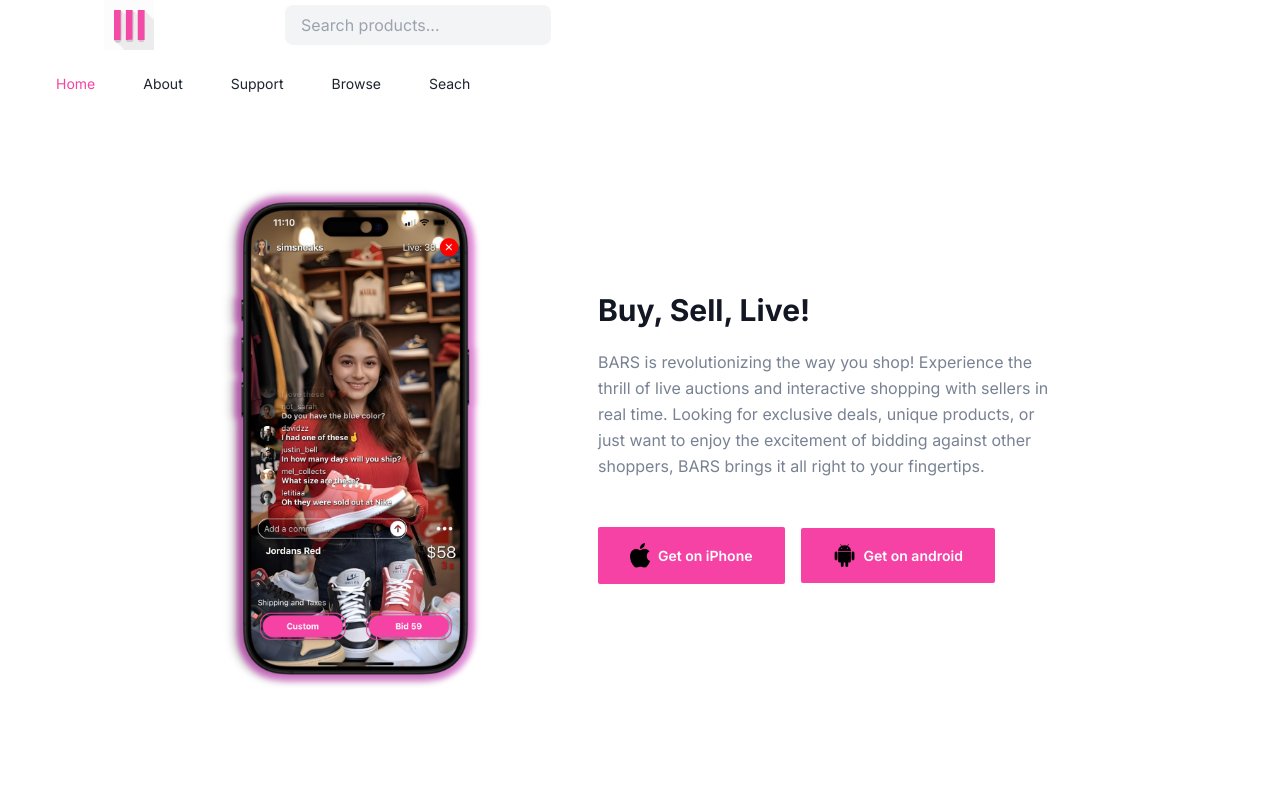
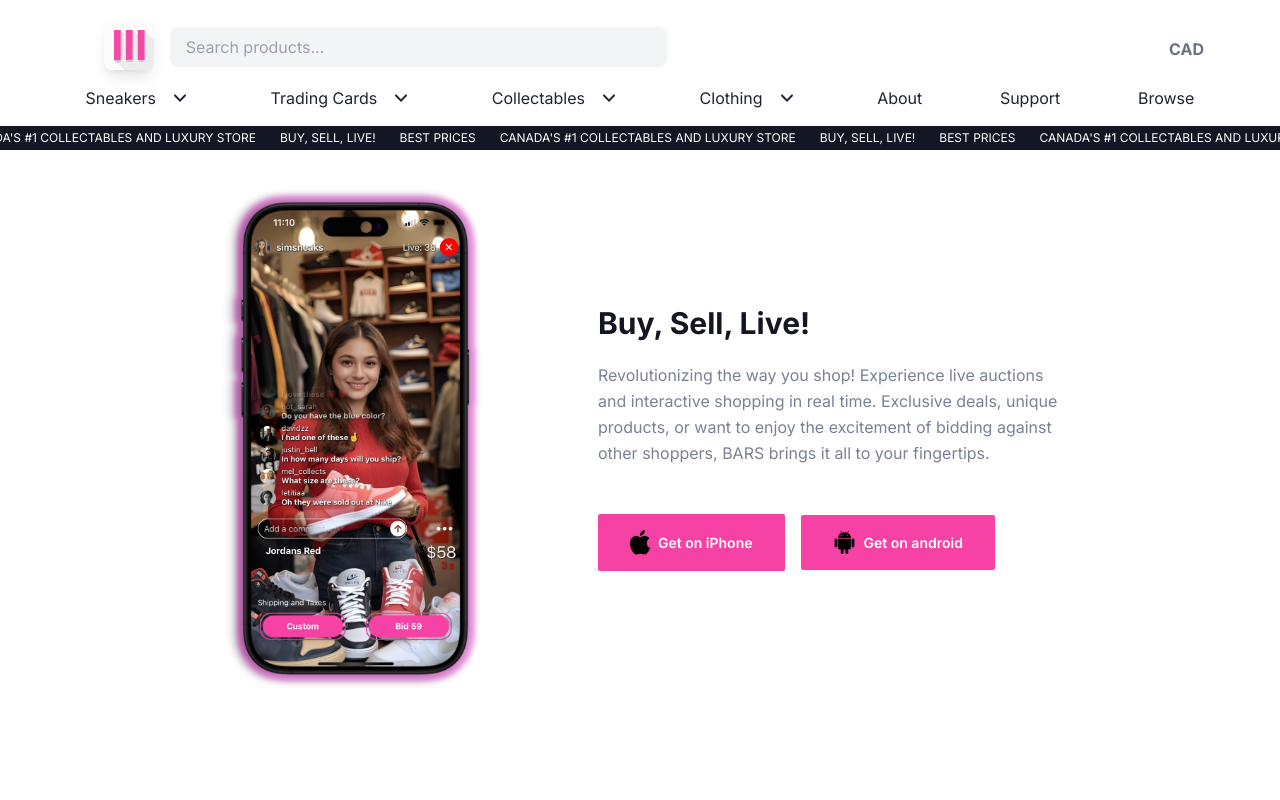
Before and after one commit to simhayer/Website_new2, a Next.js app: page / in a window 1280 px wide. Shown: the top 800 px of the page. Built offline with nearby package versions, Linux system fonts and the light colour scheme.

Commit message:
the browse page now working, search working

```diff
--- a/src/components/Browse/index.tsx
+++ b/src/components/Browse/index.tsx
@@ -1,157 +1,184 @@
-'use client'
+"use client";
 
-import React, { useState, useEffect } from 'react';
-import axios from 'axios';
-import { apiEndpoints, baseURL, productTypes } from '../../Resources/Constants';
+import React, { useState, useEffect } from "react";
+import axios from "axios";
+import { apiEndpoints, baseURL, productTypes } from "../../Resources/Constants";
+import { useSearchParams } from "next/navigation";
 
-// Fetch Listings API Call
-const fetchListings = async (pageNum = 1, searchValue = '', selectedTab = 'All') => {
+// Loading Indicator Component
+const LoadingDots = () => (
+  <div className="mt-4 flex items-center justify-center">
+    <span className="dot bg-gray-500"></span>
+    <span className="dot bg-gray-500"></span>
+    <span className="dot bg-gray-500"></span>
+    <style jsx>{`
+      .dot {
+        height: 7px;
+        width: 7px;
+        margin: 0 5px;
+        border-radius: 50%;
+        animation: blink 1.5s infinite;
+      }
+      .dot:nth-child(2) {
+        animation-delay: 0.3s;
+      }
+      .dot:nth-child(3) {
+        animation-delay: 0.6s;
+      }
+      @keyframes blink {
+        0%,
+        80%,
+        100% {
+          opacity: 0;
+        }
+        40% {
+          opacity: 1;
+        }
+      }
+    `}</style>
+  </div>
+);
+
+const fetchListings = async (
+  pageNum = 1,
+  searchValue = "",
+  selectedTab = "All",
+) => {
   try {
-    console.log('Fetching listings...');
-    console.log('Selected Tab:', selectedTab);
-    console.log('Search Value:', searchValue);
-    console.log('Page:', pageNum);
-
-    const response = await axios.post(`${baseURL}${apiEndpoints.getAllListingsByPage}`, {
+    const response = await axios.post(
+      `${baseURL}${apiEndpoints.getAllListingsByPage}`,
+      {
         page: pageNum,
-      limit: 10,
+        limit: 30,
         search: searchValue,
         type: selectedTab,
-    });
-
-    console.log('Fetched Data:', response.data.listings);
+      },
+    );
     return response.data.listings;
   } catch (error) {
-    console.error('Error fetching listings:', error);
+    console.error("Error fetching listings:", error);
     return [];
   }
 };
 
 const ListListings = () => {
-  console.log('hereeee');
-
-  const [tabs] = useState(['All', ...productTypes]);
+  const [tabs] = useState(["All", ...productTypes]);
   const [listings, setListings] = useState([]);
   const [page, setPage] = useState(1);
-  const [selectedTab, setSelectedTab] = useState('All');
-  const [search, setSearch] = useState('');
-  const [searchInput, setSearchInput] = useState('');
+  const [selectedTab, setSelectedTab] = useState("All");
   const [loading, setLoading] = useState(false);
   const [hasMore, setHasMore] = useState(true);
 
-  console.log('here2')
+  const searchParams = useSearchParams();
+  const searchQuery = searchParams.get("search");
 
-  // Load Listings
   const loadListings = async (reset = false, newPage = 1) => {
     setLoading(true);
-    console.log('Loading listings for page:', newPage);
-
-    const data = await fetchListings(newPage, search, selectedTab);
+    const data = await fetchListings(newPage, searchQuery, selectedTab);
 
     if (reset) {
-      setListings(data); // Replace all listings on reset
+      setListings(data); // Replace listings
     } else {
-      setListings(prev => [...prev, ...data]); // Append more listings
+      setListings((prev) => [...prev, ...data]); // Append listings
     }
 
-    setHasMore(data.length > 0); // Update 'hasMore' if more items are available
+    setHasMore(data.length > 0); // Check if more items exist
     setLoading(false);
   };
 
-  // Handle Tab or Search Change
   useEffect(() => {
-    setPage(1); // Reset page to 1
-    loadListings(true, 1); // Reset listings
-  }, [selectedTab, search]); // Trigger only on tab or search changes
+    setPage(1);
+    loadListings(true, 1);
+  }, [selectedTab, searchQuery]);
 
-  useEffect(() => {
-    console.log('Is Window Defined:', typeof window !== 'undefined'); // Always true here
-    console.log('inconsole log');
-  }, []);
-
-  console.log('Is Window Defined:', typeof window !== 'undefined');
-
-  useEffect(() => {
-    console.log('inconsole log');
-  }, [])
-
-  console.log('here3')
-
-  // Search Handler
-  const handleSearch = () => {
-    setSearch(searchInput); // Trigger search
-  };
-
-  // Load More Handler
   const handleLoadMore = async () => {
     if (hasMore && !loading) {
-      const nextPage = page + 1; // Calculate next page directly
-      console.log('Loading more items for page:', nextPage);
-      await loadListings(false, nextPage); // Pass incremented page directly
-      setPage(nextPage); // Update state after fetch
+      const nextPage = page + 1;
+      await loadListings(false, nextPage);
+      setPage(nextPage);
     }
   };
 
-  console.log('here4')
+  const handleClearAll = async () => {
+    const queryParams = new URLSearchParams(searchParams.toString());
+    queryParams.delete("search");
+    window.history.replaceState(null, "", `?${queryParams.toString()}`);
+  };
 
   return (
-    <div className="min-h-screen bg-gray-100 p-4 mt-20">
-      {/* Search Bar */}
-      <div className="flex items-center space-x-2 mb-6">
-        <input
-          type="text"
-          placeholder="Search products..."
-          value={searchInput}
-          onChange={(e) => setSearchInput(e.target.value)}
-          className="flex-1 px-4 py-2 border rounded-lg focus:ring focus:ring-pink-400"
-        />
-        <button
-          onClick={handleSearch}
-          className="px-6 py-2 bg-pink-500 text-white rounded-lg hover:bg-pink-600"
-        >
-          Search
-        </button>
-      </div>
-
-      {/* Tabs */}
-      <div className="flex flex-wrap gap-2 mb-6">
-        {tabs.map(tab => (
+    <div className="mt-40 min-h-screen bg-white p-4">
+      <div className="mx-auto flex max-w-screen-xl">
+        {/* Category Tabs */}
+        <div className="hidden w-1/4 p-4 sm:block">
+          <p className="text-md my-3 font-bold">Categories</p>
+          <div className="mb-6 flex flex-col gap-2">
+            {tabs.map((tab) => (
               <button
                 key={tab}
                 onClick={() => setSelectedTab(tab)}
-            className={`px-4 py-2 rounded-lg ${
-              selectedTab === tab ? 'bg-pink-500 text-white' : 'bg-white hover:bg-gray-200'
+                className={`w-full rounded-lg py-1 text-left text-sm ${
+                  selectedTab === tab
+                    ? "font-bold"
+                    : "font-light hover:font-semibold"
                 }`}
               >
                 {tab}
               </button>
             ))}
           </div>
+        </div>
 
         {/* Listings */}
-      <div className="grid grid-cols-2 sm:grid-cols-4 lg:grid-cols-6 gap-4 mx-auto max-w-screen-xl">
-        {listings.map(item => (
-          <div key={item._id} className="bg-white p-4 rounded-lg shadow hover:shadow-md">
+        <div className="w-full sm:mt-10 sm:w-3/4">
+          <div className="mb-2 flex w-full justify-between">
+            {searchQuery ? (
+              <p className="">Showing results for: {searchQuery}</p>
+            ) : (
+              <div />
+            )}
+
+            <button onClick={handleClearAll}>
+              <p className="text-sm">Clear All</p>
+            </button>
+          </div>
+
+          {/* Loading Indicator */}
+          {loading && listings.length === 0 && <LoadingDots />}
+
+          <div className="grid grid-cols-2 gap-4 sm:grid-cols-3 lg:grid-cols-4">
+            {listings.map((item) => (
+              <div
+                key={item._id}
+                className="rounded-lg border bg-white p-4 shadow hover:shadow-md"
+              >
                 <img
                   src={`${baseURL}/${item.product.imageUrls[0]}`}
                   alt={item.product.name}
-              className="rounded-lg object-cover mb-4 w-full aspect-square"
+                  className="mb-4 aspect-square w-full rounded-lg object-contain"
                 />
-            <h3 className="text-sm font-semibold mb-2 line-clamp-2 overflow-hidden">{item.product.name}</h3>
-            <p className="text-pink-500 font-bold">${item.price}</p>
+                <h3 className="mb-2 line-clamp-2 overflow-hidden text-sm font-semibold">
+                  {item.product.name}
+                </h3>
+                <p className="font-medium text-black">${item.price}</p>
               </div>
             ))}
           </div>
 
           {/* Load More Button */}
-      <div className="text-center mt-6">
+          <div className="mt-6 text-center">
+            {loading && listings.length > 0 ? (
+              <LoadingDots />
+            ) : (
               <button
                 onClick={handleLoadMore}
                 disabled={!hasMore || loading}
-          className="px-6 py-2 bg-pink-500 text-white rounded-lg hover:bg-pink-600 disabled:opacity-50"
+                className="rounded-lg px-6 py-2 text-black hover:font-semibold disabled:opacity-50"
               >
-          {loading ? 'Loading...' : hasMore ? 'Load More' : 'No More Items'}
+                {hasMore ? "Load More" : "No More Items"}
               </button>
+            )}
+          </div>
+        </div>
       </div>
     </div>
   );
--- a/src/components/Header/index.tsx
+++ b/src/components/Header/index.tsx
@@ -1,7 +1,7 @@
 "use client";
 import Image from "next/image";
 import Link from "next/link";
-import { usePathname } from "next/navigation";
+import { usePathname, useSearchParams } from "next/navigation";
 import { useRouter } from "next/navigation";
 import { useEffect, useState } from "react";
 import menuData from "./menuData";
@@ -15,19 +15,7 @@
   };
 
   const [searchInput, setSearchInput] = useState("");
-
-  // Sticky Navbar
-  const [sticky, setSticky] = useState(false);
-  const handleStickyNavbar = () => {
-    if (window.scrollY >= 80) {
-      setSticky(true);
-    } else {
-      setSticky(false);
-    }
-  };
-  useEffect(() => {
-    window.addEventListener("scroll", handleStickyNavbar);
-  });
+  const searchParams = useSearchParams();
 
   // submenu handler
   const [openIndex, setOpenIndex] = useState(-1);
@@ -51,48 +39,63 @@
     }
   };
 
+  const handleSearch = (e) => {
+    e.preventDefault();
+    if (searchInput.trim()) {
+      router.push(`/browse?search=${encodeURIComponent(searchInput.trim())}`);
+    }
+  };
+
+  useEffect(() => {
+    const searchQuery = searchParams.get("search") || "";
+    setSearchInput(searchQuery);
+  }, [searchParams]);
+
   return (
     <>
       <header
-        className={`header left-0 top-0 z-40 flex w-full items-center ${
-          sticky
-            ? "fixed z-[9999] bg-white !bg-opacity-80 shadow-sticky backdrop-blur-sm transition dark:bg-gray-dark dark:shadow-sticky-dark"
-            : "absolute bg-transparent"
-        }`}
+        className={`header fixed left-0 top-0 z-[9999] flex w-full items-center bg-white`}
       >
+        <div className="w-full">
           <div className="container">
-          <div className="relative -mx-4 flex items-center justify-between">
-            <div className="w-60 max-w-full px-4 md:ml-12 xl:mr-12">
-              <Link href="/" className={`header-logo flex w-full`}>
+            <div className="relative -mx-4 mt-4 flex items-center justify-between">
+              <div className=" mt-1 w-auto max-w-full px-4 md:ml-12">
+                <Link href="/" className="header-logo flex">
                   <Image
                     src="/images/logo/logo-2.svg"
                     alt="logo"
-                  width={50}
-                  height={20}
-                  className="object-contain dark:hidden"
+                    width={0}
+                    height={0}
+                    className="border-1 w-[80px] rounded-lg border-gray-400 object-contain shadow-lg sm:w-[80px] md:w-[100px] lg:w-[120px]"
                   />
                 </Link>
               </div>
-            <div>
+
+              <div className="flex w-full">
+                <form onSubmit={handleSearch} className="flex w-full">
                   <input
                     type="text"
                     placeholder="Search products..."
                     value={searchInput}
                     onChange={(e) => setSearchInput(e.target.value)}
-                className="flex-1 rounded-lg bg-gray-100 px-4 py-2 hover:outline-none focus:outline-none"
-                style={{
-                  border: "none",
-                  boxShadow: "none",
-                }}
+                    className="mt-2 flex w-full rounded-lg bg-gray-100 px-4 py-2 hover:outline-none focus:outline-none"
                   />
+                </form>
               </div>
-            <div className="flex w-full items-center justify-between px-4">
+              <div className="sm:flex sm:w-full" />
+              <div className="mx-1 mt-3 flex">
+                <p className="text-md hidden font-bold text-gray-500 sm:block">
+                  CAD
+                </p>
+              </div>
+
+              <div className="flex w-auto items-center justify-between px-4">
                 <div>
                   <button
                     onClick={navbarToggleHandler}
                     id="navbarToggler"
                     aria-label="Mobile Menu"
-                  className="absolute right-4 top-1/2 block translate-y-[-50%] rounded-lg px-3 py-[6px] ring-primary focus:ring-2 lg:hidden"
+                    className="mt-12 block translate-y-[-50%] rounded-lg px-3 py-[6px] ring-primary focus:ring-2 lg:hidden"
                   >
                     <span
                       className={`relative my-1.5 block h-0.5 w-[30px] bg-black transition-all duration-300 dark:bg-white ${
@@ -118,16 +121,16 @@
               className={`navbar absolute right-0 z-30 w-[250px] rounded border-[.5px] border-body-color/50 bg-white px-6 py-4 duration-300 dark:border-body-color/20 dark:bg-dark lg:visible lg:static lg:w-auto lg:border-none lg:!bg-transparent lg:p-0 lg:opacity-100 ${
                 navbarOpen
                   ? "visibility top-full opacity-100"
-                : "invisible top-[120%] opacity-0"
+                  : "invisible top-[120%] justify-items-center opacity-0"
               }`}
             >
-            <ul className="block lg:flex lg:space-x-12">
+              <ul className="block w-full justify-evenly lg:flex lg:space-x-12">
                 {menuData.map((menuItem, index) => (
                   <li key={index} className="group relative">
                     {menuItem.path ? (
                       <Link
                         href={menuItem.path}
-                      className={`flex py-2 text-sm lg:mr-0 lg:inline-flex lg:px-0 lg:py-6 ${
+                        className={`text-md flex py-2 lg:mr-0 lg:inline-flex lg:px-0 lg:py-4 ${
                           usePathName === menuItem.path
                             ? "text-primary dark:text-white"
                             : "text-dark hover:text-primary dark:text-white/70 dark:hover:text-white"
@@ -139,7 +142,7 @@
                       <>
                         <p
                           onClick={() => handleSubmenu(index)}
-                        className="flex cursor-pointer items-center justify-between py-2 text-base text-dark group-hover:text-primary dark:text-white/70 dark:group-hover:text-white lg:mr-0 lg:inline-flex lg:px-0 lg:py-6"
+                          className="flex cursor-pointer items-center justify-between py-2 text-base text-dark group-hover:text-primary dark:text-white/70 dark:group-hover:text-white lg:mr-0 lg:inline-flex lg:px-0 lg:py-4"
                         >
                           {menuItem.title}
                           <span className="pl-3">
@@ -154,7 +157,7 @@
                           </span>
                         </p>
                         <div
-                        className={`submenu relative left-0 top-full rounded-sm bg-white transition-[top] duration-300 group-hover:opacity-100 dark:bg-dark lg:invisible lg:absolute lg:top-[110%] lg:block lg:w-[250px] lg:p-4 lg:opacity-0 lg:shadow-lg lg:group-hover:visible lg:group-hover:top-full ${
+                          className={`submenu relative left-0 top-full rounded-sm bg-white transition-[top] duration-300 group-hover:opacity-100 lg:invisible lg:absolute lg:top-[110%] lg:block lg:w-[250px] lg:p-4 lg:opacity-0 lg:shadow-lg lg:group-hover:visible lg:group-hover:top-full ${
                             openIndex === index ? "block" : "hidden"
                           }`}
                         >
@@ -177,6 +180,50 @@
               </ul>
             </nav>
           </div>
+          <div className="flex h-auto w-full overflow-hidden bg-black">
+            <div className="flex animate-scroll-loop whitespace-nowrap py-1">
+              <p className="mx-3 select-none text-xs text-white">BEST PRICES</p>
+              <p className="mx-3 select-none text-xs text-white">
+                CANADA'S #1 COLLECTABLES AND LUXURY STORE
+              </p>
+              <p className="mx-3 select-none text-xs text-white">
+                BUY, SELL, LIVE!
+              </p>
+
+              <p className="mx-3 select-none text-xs text-white">BEST PRICES</p>
+              <p className="mx-3 select-none text-xs text-white">
+                CANADA'S #1 COLLECTABLES AND LUXURY STORE
+              </p>
+              <p className="mx-3 select-none text-xs text-white">
+                BUY, SELL, LIVE!
+              </p>
+
+              <p className="mx-3 select-none text-xs text-white">BEST PRICES</p>
+              <p className="mx-3 select-none text-xs text-white">
+                CANADA'S #1 COLLECTABLES AND LUXURY STORE
+              </p>
+              <p className="mx-3 select-none text-xs text-white">
+                BUY, SELL, LIVE!
+              </p>
+
+              <p className="mx-3 select-none text-xs text-white">BEST PRICES</p>
+              <p className="mx-3 select-none text-xs text-white">
+                CANADA'S #1 COLLECTABLES AND LUXURY STORE
+              </p>
+              <p className="mx-3 select-none text-xs text-white">
+                BUY, SELL, LIVE!
+              </p>
+
+              <p className="mx-3 select-none text-xs text-white">BEST PRICES</p>
+              <p className="mx-3 select-none text-xs text-white">
+                CANADA'S #1 COLLECTABLES AND LUXURY STORE
+              </p>
+              <p className="mx-3 select-none text-xs text-white">
+                BUY, SELL, LIVE!
+              </p>
+            </div>
+          </div>
+        </div>
       </header>
     </>
   );
--- a/src/components/Header/menuData.tsx
+++ b/src/components/Header/menuData.tsx
@@ -3,33 +3,41 @@
 const menuData: Menu[] = [
   {
     id: 1,
-    title: "Home",
-    path: "/",
+    title: "Sneakers",
     newTab: false,
   },
   {
     id: 2,
+    title: "Trading Cards",
+    newTab: false,
+  },
+  {
+    id: 3,
+    title: "Collectables",
+    newTab: false,
+  },
+  {
+    id: 4,
+    title: "Clothing",
+    newTab: false,
+  },
+  {
+    id: 5,
     title: "About",
     path: "/about",
     newTab: false,
   },
   {
-    id: 3,
+    id: 6,
     title: "Support",
     path: "/contact",
     newTab: false,
   },
   {
-    id: 4,
+    id: 7,
     title: "Browse",
     path: "/browse",
     newTab: false,
   },
-  {
-    id: 4,
-    title: "Seach",
-    path: "/search",
-    newTab: false,
-  },
 ];
 export default menuData;
--- a/src/components/Hero/index.tsx
+++ b/src/components/Hero/index.tsx
@@ -21,23 +21,21 @@
               />
             </div>
             {/* Text Section */}
-            <div className="w-full px-4 md:flex-1 md:mr-40 md:ml-20">
+            <div className="w-full px-4 md:ml-20 md:mr-40 md:flex-1">
               <div className="mx-auto max-w-[800px]">
                 <h1 className="mb-5 text-2xl font-bold leading-tight text-black dark:text-white sm:text-2xl sm:leading-tight md:text-3xl md:leading-tight">
                   Buy, Sell, Live!
                 </h1>
-                <p className="mb-12 text-base !leading-relaxed text-body-color dark:text-body-color-dark sm:text-md md:text-md">
-                  BARS is revolutionizing the way you shop! Experience the
-                  thrill of live auctions and interactive shopping with sellers
-                  in real time. Looking for exclusive deals,
-                  unique products, or just want to enjoy the excitement of
-                  bidding against other shoppers, BARS brings it all right to
-                  your fingertips.
+                <p className="sm:text-md md:text-md mb-12 text-base !leading-relaxed text-body-color dark:text-body-color-dark">
+                  Revolutionizing the way you shop! Experience live auctions and
+                  interactive shopping in real time. Exclusive deals, unique
+                  products, or want to enjoy the excitement of bidding against
+                  other shoppers, BARS brings it all to your fingertips.
                 </p>
                 <div className="flex flex-col items-center justify-start space-y-4 sm:flex-row sm:space-x-4 sm:space-y-0">
                   <Link
                     href="https://apps.apple.com/ca/app/bars-live-shopping/id6737178573"
-                    className="flex items-center space-x-2 rounded-sm bg-primary px-8 py-4 text-sm text-base font-semibold text-white duration-300 ease-in-out hover:bg-primary/80"
+                    className="flex items-center space-x-2 rounded-sm bg-primary px-8 py-4 text-base text-sm font-semibold text-white duration-300 ease-in-out hover:bg-primary/80"
                     target="_blank"
                     rel="noopener noreferrer"
                   >
@@ -51,7 +49,7 @@
                   </Link>
                   <Link
                     href="https://play.google.com/store/apps/details?id=com.hayersimrat.bars"
-                    className="flex items-center space-x-2 rounded-sm bg-primary px-8 py-4 text-sm text-base font-semibold text-white duration-300 ease-in-out hover:bg-primary/80"
+                    className="flex items-center space-x-2 rounded-sm bg-primary px-8 py-4 text-base text-sm font-semibold text-white duration-300 ease-in-out hover:bg-primary/80"
                     target="_blank"
                     rel="noopener noreferrer"
                   >
--- a/tailwind.config.js
+++ b/tailwind.config.js
@@ -16,22 +16,11 @@
 
     screens: {
       xs: "450px",
-      // => @media (min-width: 450px) { ... }
-
       sm: "575px",
-      // => @media (min-width: 576px) { ... }
-
       md: "768px",
-      // => @media (min-width: 768px) { ... }
-
       lg: "992px",
-      // => @media (min-width: 992px) { ... }
-
       xl: "1200px",
-      // => @media (min-width: 1200px) { ... }
-
       "2xl": "1400px",
-      // => @media (min-width: 1400px) { ... }
     },
     extend: {
       colors: {
@@ -75,6 +64,15 @@
       dropShadow: {
         three: "0px 5px 15px rgba(6, 8, 15, 0.05)",
       },
+      animation: {
+        "scroll-loop": "scroll-loop 55s linear infinite",
+      },
+      keyframes: {
+        "scroll-loop": {
+          "0%": { transform: "translateX(0)" },
+          "100%": { transform: "translateX(-50%)" },
+        },
+      },
     },
   },
   plugins: [],
```
Lines whose indentation alone changed are shown as unchanged.
